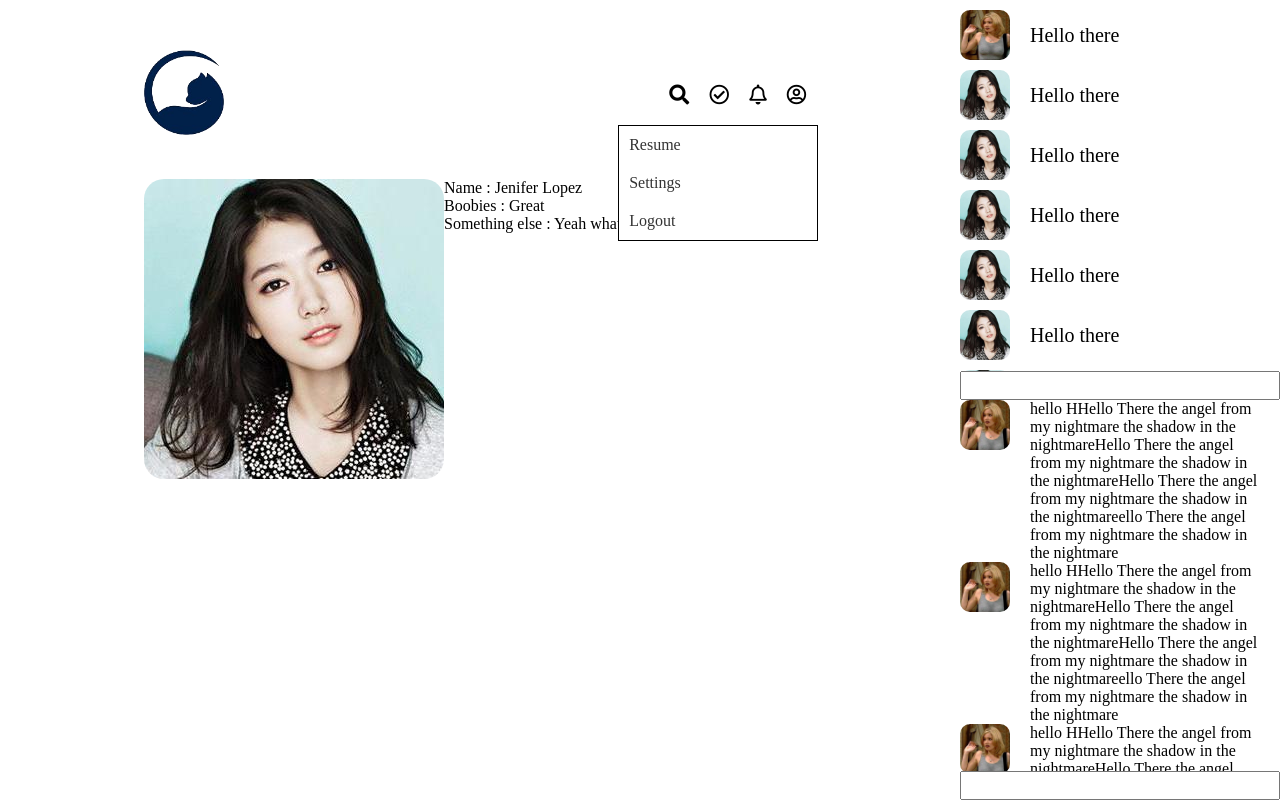
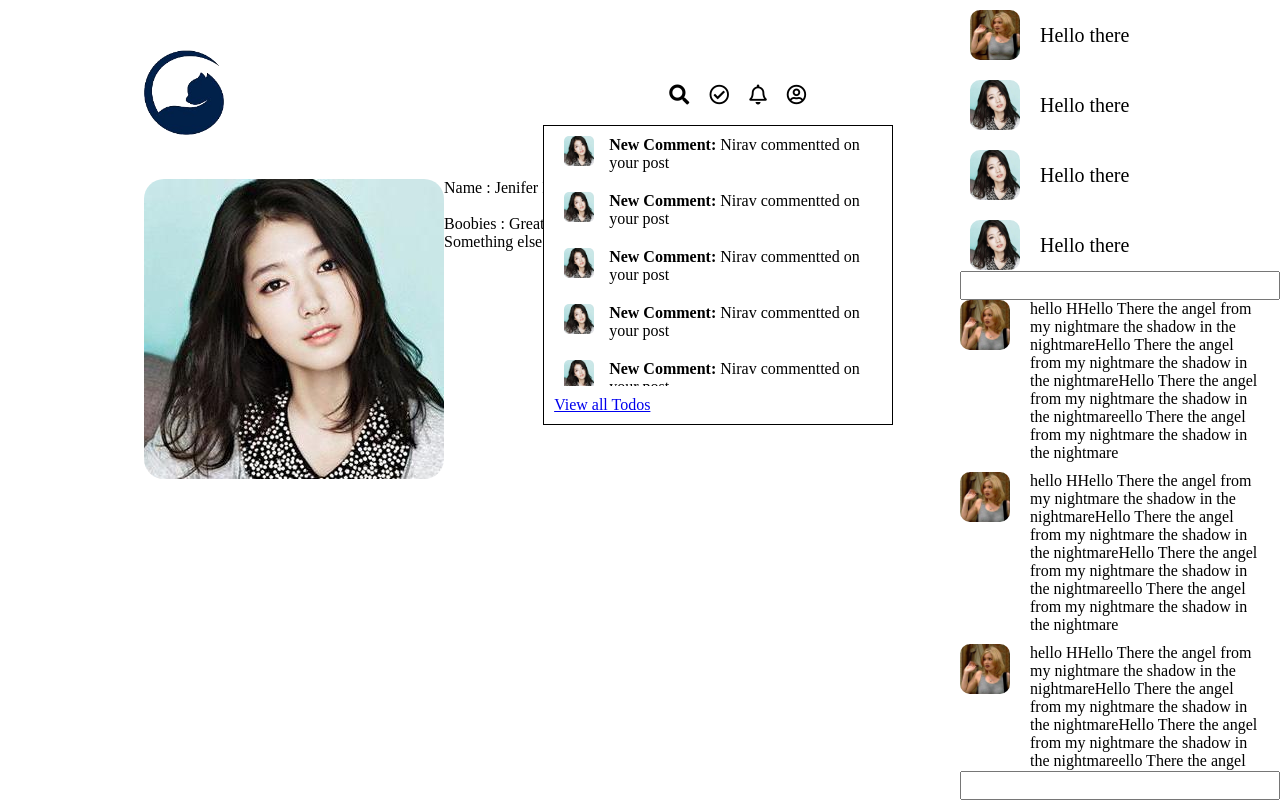
Before and after one commit to niravcodes/jobcat_front, a Vue app: page /resume in a window 1280 px wide. Both pictures are taken after a click on the button 719 px from the left and 94 px from the top of the page. Built offline with nearby package versions, Linux system fonts and the light colour scheme.

Commit message:
before addition of vuex store

```diff
--- a/src/Chat.vue
+++ b/src/Chat.vue
@@ -24,6 +24,6 @@ export default {
   right: 0px;
 
   display: grid;
-  grid-template-rows: minmax(0, 1fr) minmax(0, 1fr);
+  grid-template-rows: minmax(0, 0.75fr) minmax(0, 1.25fr);
 }
 </style>
--- a/src/components/chat/ChatMessage.vue
+++ b/src/components/chat/ChatMessage.vue
@@ -17,6 +17,7 @@
 #message {
   display: grid;
   grid-template-columns: 50px 1fr;
+  margin-bottom: 10px;
 
   .text {
     padding: 0 20px;
--- a/src/components/chat/PeopleDisplay.vue
+++ b/src/components/chat/PeopleDisplay.vue
@@ -11,8 +11,7 @@
 #ppldisplay {
   display: grid;
   grid-template-columns: 50px 1fr;
-
-  margin: 10px 0;
+  padding: 10px;
 
   .name {
     padding: 0 20px;
@@ -20,6 +19,10 @@
     align-items: center;
 
     font-size: 20px;
+  }
+  &:hover {
+    background: black;
+    color: white;
   }
 }
 .image {
--- a/src/components/navbar/_variables.scss
+++ b/src/components/navbar/_variables.scss
@@ -1,4 +1,4 @@
-$search_bar_length:200px;
+$search_bar_length:250px;
 $search_bar_height: 300px;
 
 $notification_width:350px;
--- a/src/components/navbar/dropdowns/ToDo.vue
+++ b/src/components/navbar/dropdowns/ToDo.vue
@@ -4,12 +4,56 @@
       <i class="far fa-check-circle"></i>
     </button>
     <div id="dropdialog" v-if="active">
-      <router-link
-        class="routerlink"
-        v-for="item in profile"
-        :to="item.link"
-        :key="item.key"
-      >{{ item.name }}</router-link>
+      <ul>
+        <li>
+          <div class="image">
+            <img src="img/testhead2.jpg">
+          </div>
+          <div class="notification_text">
+            <div class="title">New Comment:</div>
+            <div class="text">Nirav commentted on your post</div>
+          </div>
+        </li>
+        <li>
+          <div class="image">
+            <img src="img/testhead2.jpg">
+          </div>
+          <div class="notification_text">
+            <div class="title">New Comment:</div>
+            <div class="text">Nirav commentted on your post</div>
+          </div>
+        </li>
+        <li>
+          <div class="image">
+            <img src="img/testhead2.jpg">
+          </div>
+          <div class="notification_text">
+            <div class="title">New Comment:</div>
+            <div class="text">Nirav commentted on your post</div>
+          </div>
+        </li>
+        <li>
+          <div class="image">
+            <img src="img/testhead2.jpg">
+          </div>
+          <div class="notification_text">
+            <div class="title">New Comment:</div>
+            <div class="text">Nirav commentted on your post</div>
+          </div>
+        </li>
+        <li>
+          <div class="image">
+            <img src="img/testhead2.jpg">
+          </div>
+          <div class="notification_text">
+            <div class="title">New Comment:</div>
+            <div class="text">Nirav commentted on your post</div>
+          </div>
+        </li>
+      </ul>
+      <div id="allnotifications">
+        <router-link to="notifications">View all Todos</router-link>
+      </div>
     </div>
   </div>
 </template>
@@ -18,21 +62,7 @@ export default {
   props: ["data_endpoint", "path_to_page", "name"],
   data: function() {
     return {
-      active: false,
-      profile: [
-        {
-          name: "Resume",
-          link: "resume"
-        },
-        {
-          name: "Settings",
-          link: "settings"
-        },
-        {
-          name: "Logout",
-          link: "logout"
-        }
-      ]
+      active: false
     };
   },
   methods: {
@@ -58,30 +88,40 @@ export default {
 <style lang="scss" scoped>
 @import "../../../assets/resets";
 @import "../variables";
+@import "../navbarGlobal";
 #dropdown {
   position: relative;
   button {
     @extend %reset-Button;
   }
 }
-.routerlink {
-  display: block;
-  padding: 10px;
-  color: #333;
-  text-decoration: none;
-  &:hover {
-    color: #fff;
-    background: #333;
-  }
-}
 #dropdialog {
   position: absolute;
   top: 50px;
-  left: -$dropdown_width/2 + 19px;
+  left: -$notification_width/2 + 19px;
   overflow: hidden;
-  width: $dropdown_width;
+  width: $notification_width;
   max-height: $dropdown_height;
   background: white;
   border: solid 1px black;
+
+  display: grid;
+  grid-template-rows: 1fr auto;
+}
+.notification_text {
+  padding-left: 15px;
+  .title {
+    font-weight: bold;
+    display: inline;
+    &::after {
+      content: " ";
+    }
+  }
+  .text {
+    display: inline;
+  }
+}
+#allnotifications {
+  padding: 10px;
 }
 </style>
--- a/src/views/Resume.vue
+++ b/src/views/Resume.vue
@@ -3,7 +3,8 @@
     <div class="image">
       <img src="img/testhead2.jpg">
     </div>
-    <div class="details">Name : Jenifer Lopez
+    <div class="details">
+      <div class="name">Name : Jenifer Lopez</div>
       <br>Boobies : Great
       <br>Something else : Yeah whatever
       <br>
```
